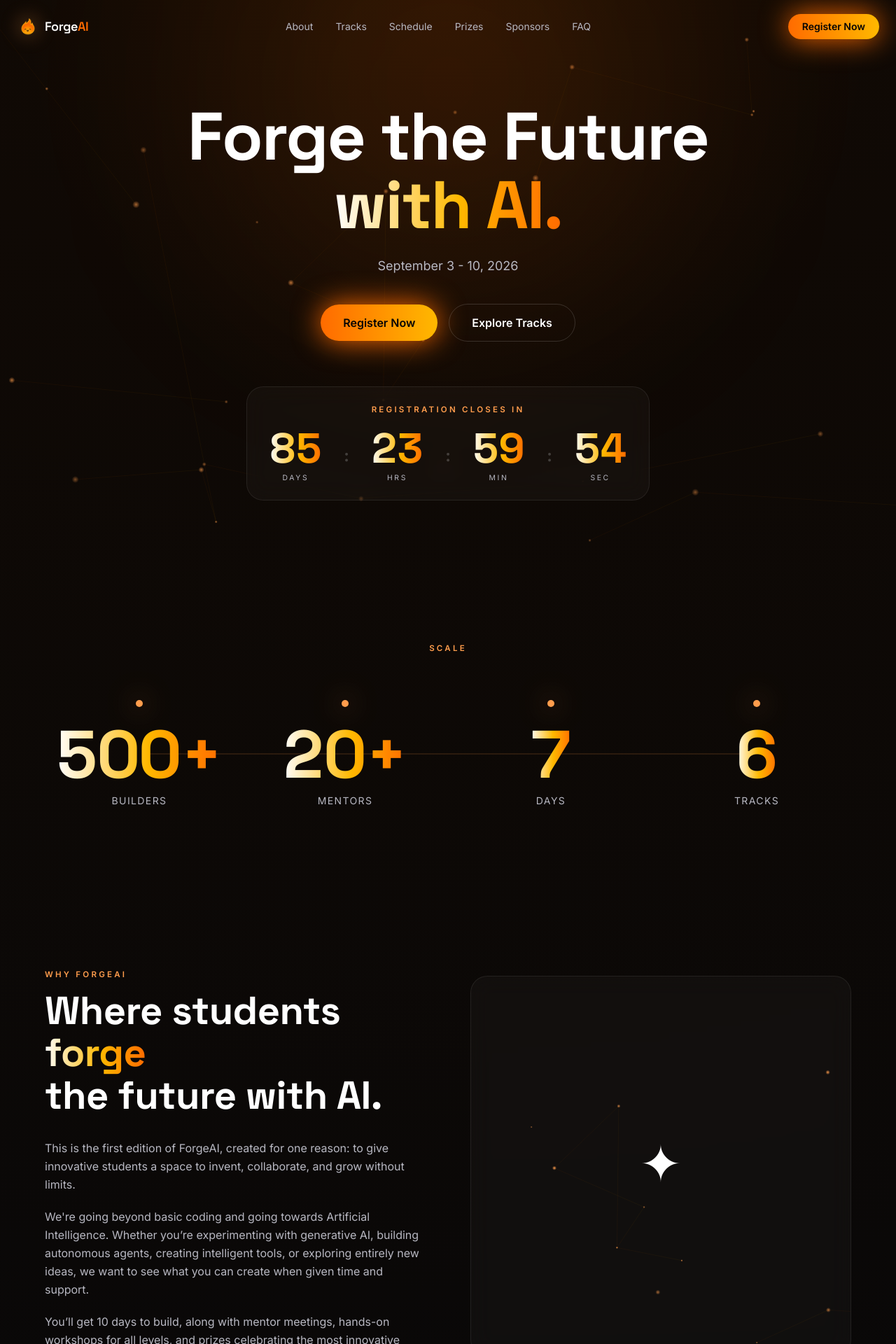
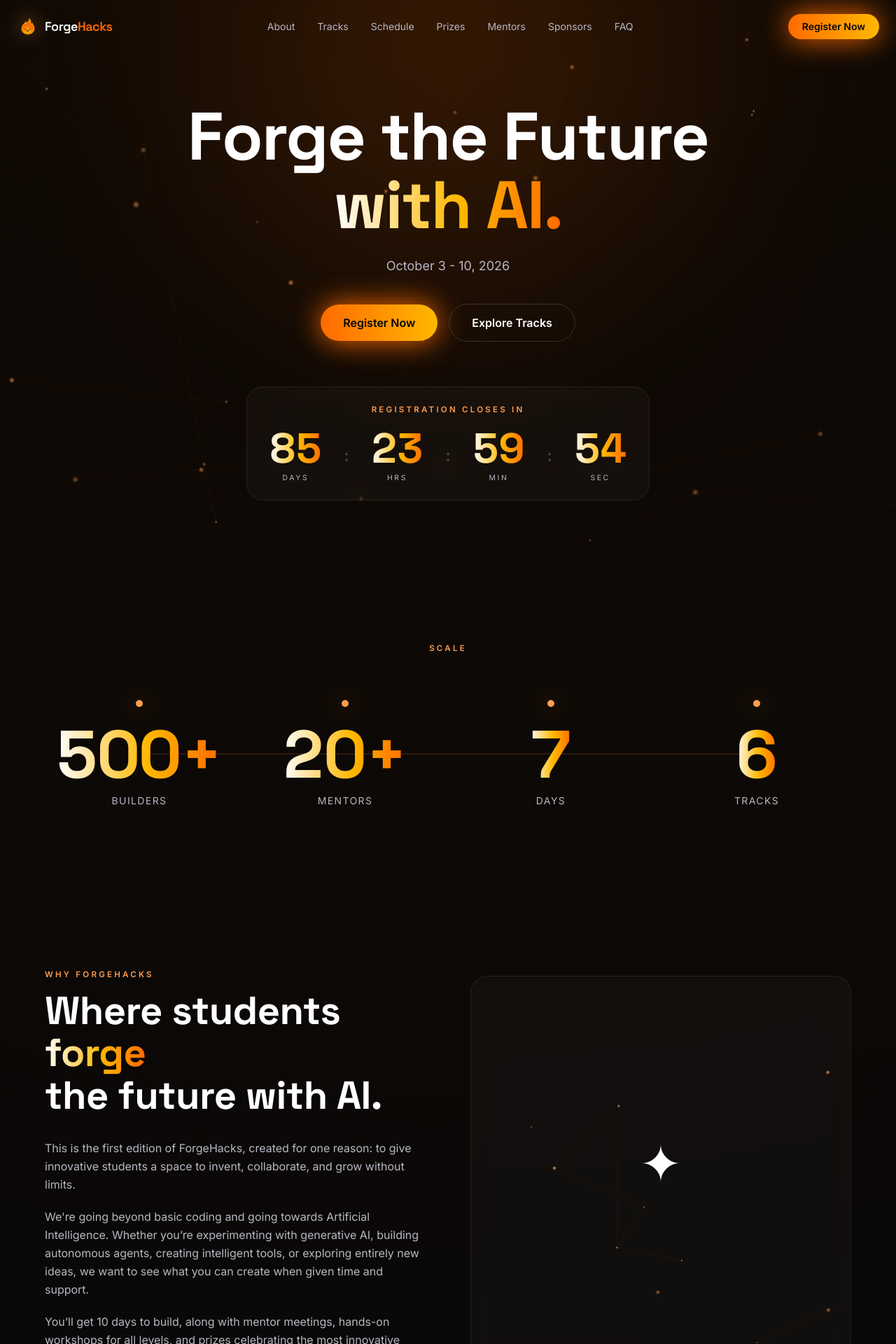
Before and after one commit to IshaanSingh8462/forgeai, a Next.js app: page / in a window 1280 px wide. Shown: the top 1920 px of the page at 70% size. Built offline with nearby package versions, Linux system fonts and the light colour scheme.

Commit message:
new stuff

```diff
--- a/app/layout.js
+++ b/app/layout.js
@@ -16,7 +16,7 @@ const inter = Inter({
 });
 
 export const metadata = {
-  title: "ForgeAI — Forge the Future with AI",
+  title: "ForgeHacks — Forge the Future with AI",
   description:
     "The international 48-hour student hackathon where ambitious builders create impactful AI solutions.",
 };
--- a/components/About.js
+++ b/components/About.js
@@ -4,7 +4,7 @@ import { motion } from "framer-motion";
 import NeuralField from "./NeuralField";
 
 const paragraphs = [
-  "This is the first edition of ForgeAI, created for one reason: to give innovative students a space to invent, collaborate, and grow without limits.",
+  "This is the first edition of ForgeHacks, created for one reason: to give innovative students a space to invent, collaborate, and grow without limits.",
   "We're going beyond basic coding and going towards Artificial Intelligence. Whether you’re experimenting with generative AI, building autonomous agents, creating intelligent tools, or exploring entirely new ideas, we want to see what you can create when given time and support.",
   "You’ll get 10 days to build, along with mentor meetings, hands-on workshops for all levels, and prizes celebrating the most innovative projects.",
 ];
@@ -21,7 +21,7 @@ export default function About() {
             transition={{ duration: 0.6 }}
             className="eyebrow"
           >
-            Why ForgeAI
+            Why ForgeHacks
           </motion.span>
 
           <motion.h2
--- a/components/FAQ.js
+++ b/components/FAQ.js
@@ -10,7 +10,7 @@ const faqs = [
   },
   {
     q: "Do I need prior coding, programming, or AI experience?",
-    a: "No! ForgeAI is meant for students with all levels of experience. Mentors and workshops will be provided for those interested in learning more.",
+    a: "No! ForgeHacks is meant for students with all levels of experience. Mentors and workshops will be provided for those interested in learning more.",
   },
   {
     q: "Do I need a team before I arrive?",
@@ -57,10 +57,10 @@ const faqs = [
         </a>{" "}
         and open a support ticket, or email us at{" "}
         <a
-          href="mailto:hello@forgeai.dev"
+          href="mailto:forgeaihackathon@gmail.com"
           className="text-gold hover:text-ember underline font-medium transition-colors"
         >
-          hello@forgeai.dev
+          forgeaihackathon@gmail.com
         </a>
         .
       </>
--- a/components/Footer.js
+++ b/components/Footer.js
@@ -27,7 +27,7 @@ export default function Footer() {
             Join hundreds of other high school and college students building with AI.
           </p>
           <a
-            href="mailto:hello@forgeai.dev"
+            href="mailto:forgeaihackathon@gmail.com"
             className="inline-block mt-8 rounded-full bg-gradient-to-r from-ember to-gold px-10 py-4 font-semibold text-void shadow-ember hover:shadow-[0_0_60px_rgba(255,107,0,0.55)] hover:scale-[1.03] transition-all"
           >
             Register Now
@@ -39,10 +39,10 @@ export default function Footer() {
         <div className="mx-auto max-w-6xl flex flex-col md:flex-row items-center justify-between gap-6">
           <div>
             <span className="font-display font-semibold text-lg">
-              Forge<span className="text-ember">AI</span>
+              Forge<span className="text-ember">Hacks</span>
             </span>
             <p className="text-sm text-mist mt-1">
-              hello@forgeai.dev · Made by students, for students.
+              forgeaihackathon@gmail.com · Made by students, for students.
             </p>
           </div>
 
@@ -59,7 +59,7 @@ export default function Footer() {
           </div>
         </div>
         <p className="text-center text-xs text-mist/50 mt-10">
-          © {new Date().getFullYear()} ForgeAI. All rights reserved.
+          © {new Date().getFullYear()} ForgeHacks. All rights reserved.
         </p>
       </footer>
     </>
--- a/components/Hero.js
+++ b/components/Hero.js
@@ -96,7 +96,7 @@ export default function Hero() {
           transition={{ delay: 0.5, duration: 0.7 }}
           className="mx-auto mt-6 max-w-2xl text-lg text-mist"
         >
-          September 3 - 10, 2026
+          October 3 - 10, 2026
         </motion.p>
 
         <motion.div
--- a/components/Mentors.js
+++ b/components/Mentors.js
@@ -4,7 +4,7 @@ import { motion } from "framer-motion";
 
 export default function Mentors() {
   return (
-    <section className="relative py-28 px-6">
+    <section id="mentors" className="relative py-28 px-6">
       <div className="mx-auto max-w-3xl">
         <motion.div
           initial={{ opacity: 0, y: 30 }}
--- a/components/Navbar.js
+++ b/components/Navbar.js
@@ -8,6 +8,7 @@ const links = [
   { label: "Tracks", href: "#tracks" },
   { label: "Schedule", href: "#schedule" },
   { label: "Prizes", href: "#prizes" },
+  { label: "Mentors", href: "#mentors" },
   { label: "Sponsors", href: "#sponsors" },
   { label: "FAQ", href: "#faq" },
 ];
@@ -44,7 +45,7 @@ export default function Navbar() {
             />
           </span>
           <span className="font-display font-semibold text-lg tracking-tight">
-            Forge<span className="text-ember">AI</span>
+            Forge<span className="text-ember">Hacks</span>
           </span>
         </a>
 
--- a/components/Prizes.js
+++ b/components/Prizes.js
@@ -4,7 +4,7 @@ import { motion } from "framer-motion";
 
 const trackPrizes = [
   { track: "AI for Healthcare", amount: "Certificates" },
-  { track: "AI for Education", amount: "Featured on ForgeAI" },
+  { track: "AI for Education", amount: "Featured on ForgeHacks" },
   { track: "AI for Climate", amount: "Mentorship" },
   { track: "AI for Civic Impact", amount: "Audience Favorite" },
   /*{ track: "AI Dev Tools", amount: "TBD" },
--- a/components/Schedule.js
+++ b/components/Schedule.js
@@ -10,7 +10,7 @@ const days = [
     label: "Thursday 1",
     date: "Oct 3",
     events: [
-      { time: "12:00 PM", title: "ForgeAI Starts!", desc: "Workshops, Mentor Meetings, and more start here." },
+      { time: "12:00 PM", title: "ForgeHacks Starts!", desc: "Workshops, Mentor Meetings, and more start here." },
       { time: "12:00 PM", title: "Tracks Revealed", desc: "Tracks and themes will be revealed today." },
       {
         time: "12:00 PM",
```
